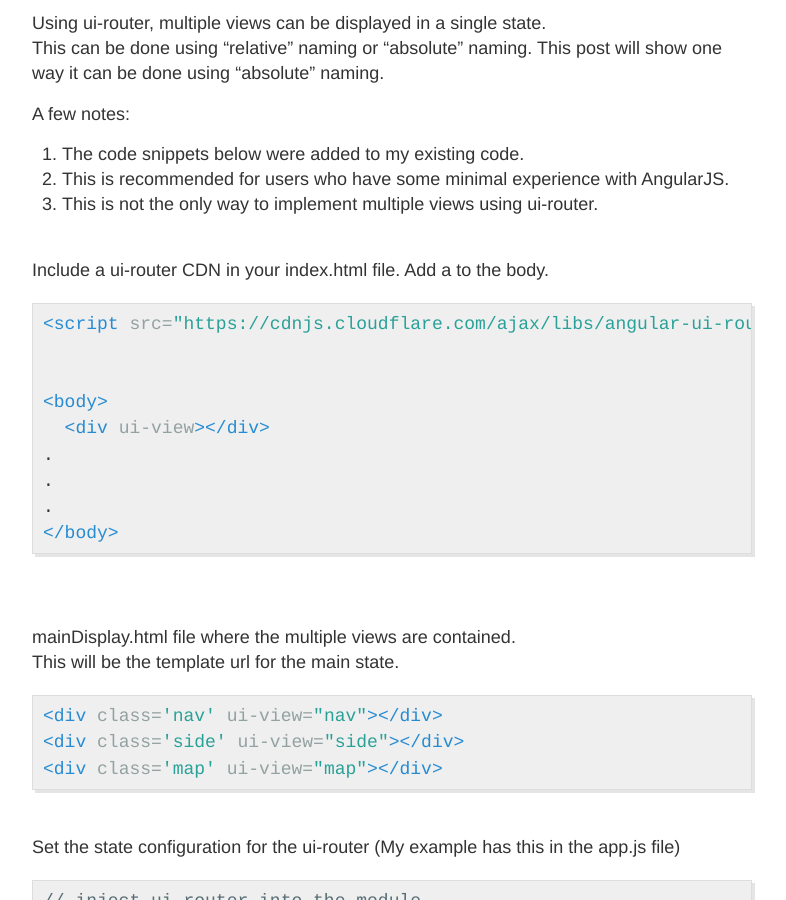
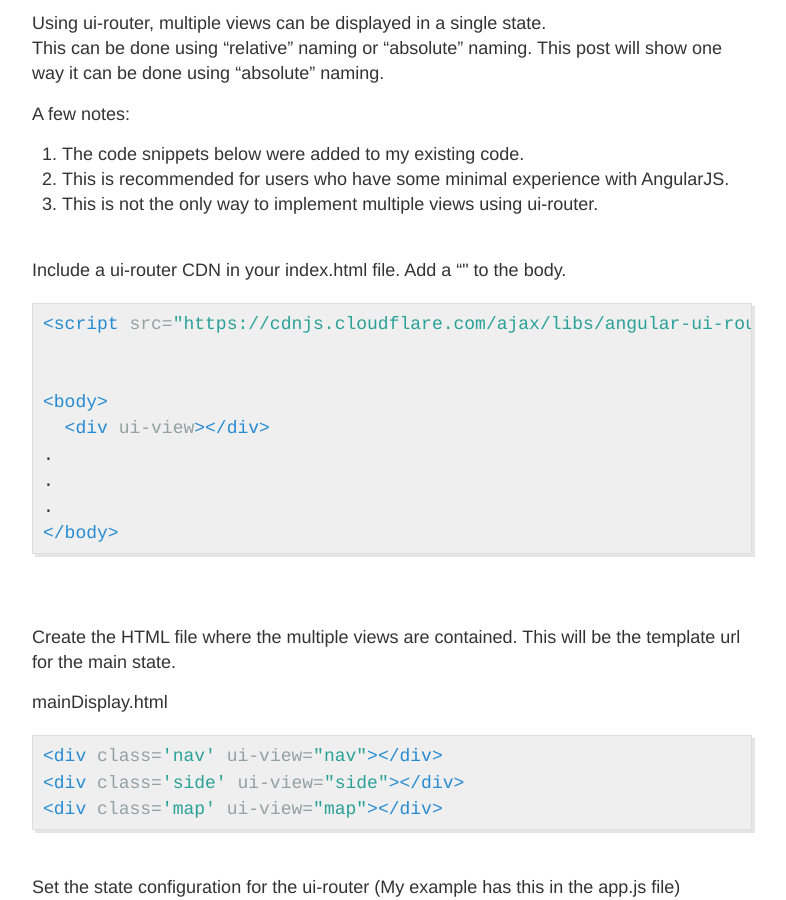
Before and after one commit to HarrisonA/HarrisonA.github.io, a Jekyll site: the page built from _posts/2016-2-12-5thPost.md, in a window 1280 px wide and 900 px high, scrolled down 267 px. Shown: the whole window, without its empty margins (248-1034 px from the left). Built offline with Jekyll 4.4.1, drawn with Linux system fonts in a browser that asks for light colours; Markdown is read by kramdown in place of the engine named in the settings.

Commit message:
ui-router blog post update

```diff
--- a/_posts/2016-2-12-5thPost.md
+++ b/_posts/2016-2-12-5thPost.md
@@ -17,7 +17,7 @@ A few notes:
 3. This is not the only way to implement multiple views using ui-router.
 
 <br>
-Include a ui-router CDN in your index.html file.  Add a <ui-view> to the body.
+Include a ui-router CDN in your index.html file.  Add a "<ui-view>" to the body.
 {% highlight HTML %}
 
 <script src="https://cdnjs.cloudflare.com/ajax/libs/angular-ui-router/0.2.18/angular-ui-router.js"></script>
@@ -32,8 +32,10 @@ Include a ui-router CDN in your index.html file.  Add a <ui-view> to the body.
 {% endhighlight %}
 
 <br><br>
-mainDisplay.html file where the multiple views are contained.
+Create the HTML file where the multiple views are contained.
 This will be the template url for the main state.
+
+mainDisplay.html
 
 {% highlight HTML %}
 <div class='nav' ui-view="nav"></div>
```
